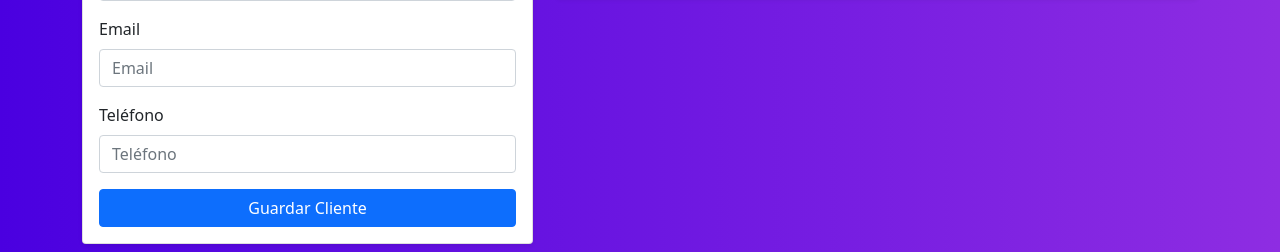
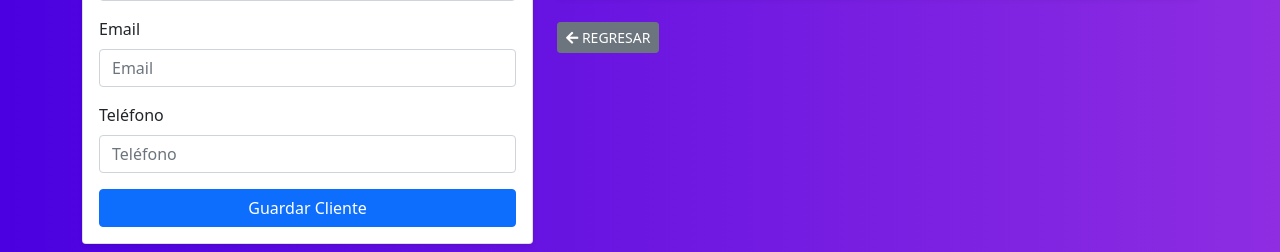
Before and after one commit to mcuzco/ProyectoMC, a Flask app: page /clientes in a window 1280 px wide. Shown: the part 207-459 px from the top of the page. Run offline with Flask 2, Linux system fonts and the light colour scheme; data that the repository does not hold is empty; some libraries are stand-ins or nearby versions.

Commit message:
antoher commit

```diff
--- a/app/templates/clientes/clientes.html
+++ b/app/templates/clientes/clientes.html
@@ -65,6 +65,9 @@
           </table>
         </div>
       </div>
+      <a href="{{ url_for('home') }}" class="btn btn-secondary btn-sm">
+        <i class="fas fa-arrow-left "></i> REGRESAR
+      </a>
     </div>
   </div>
   {% endblock %}
```
